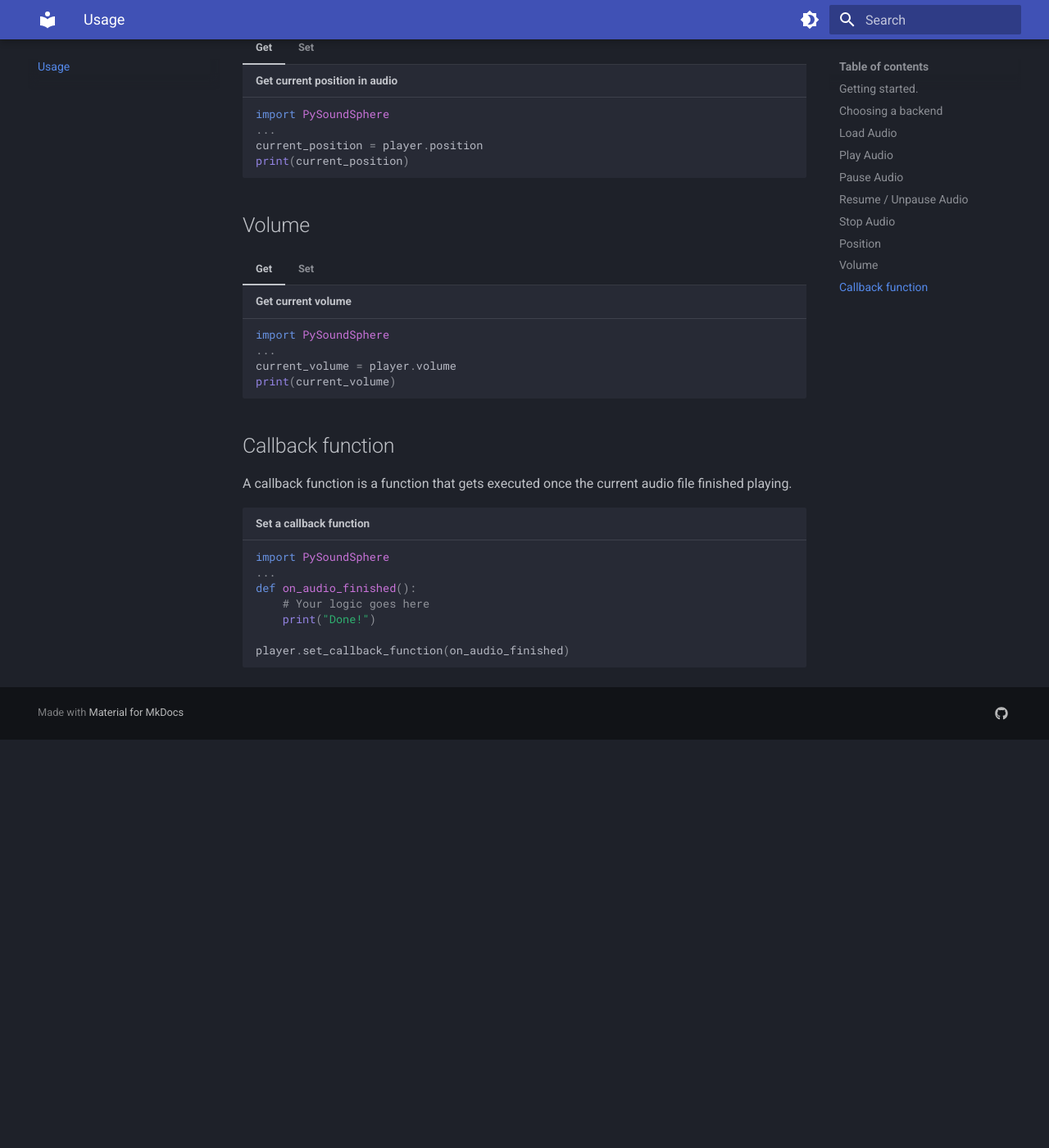
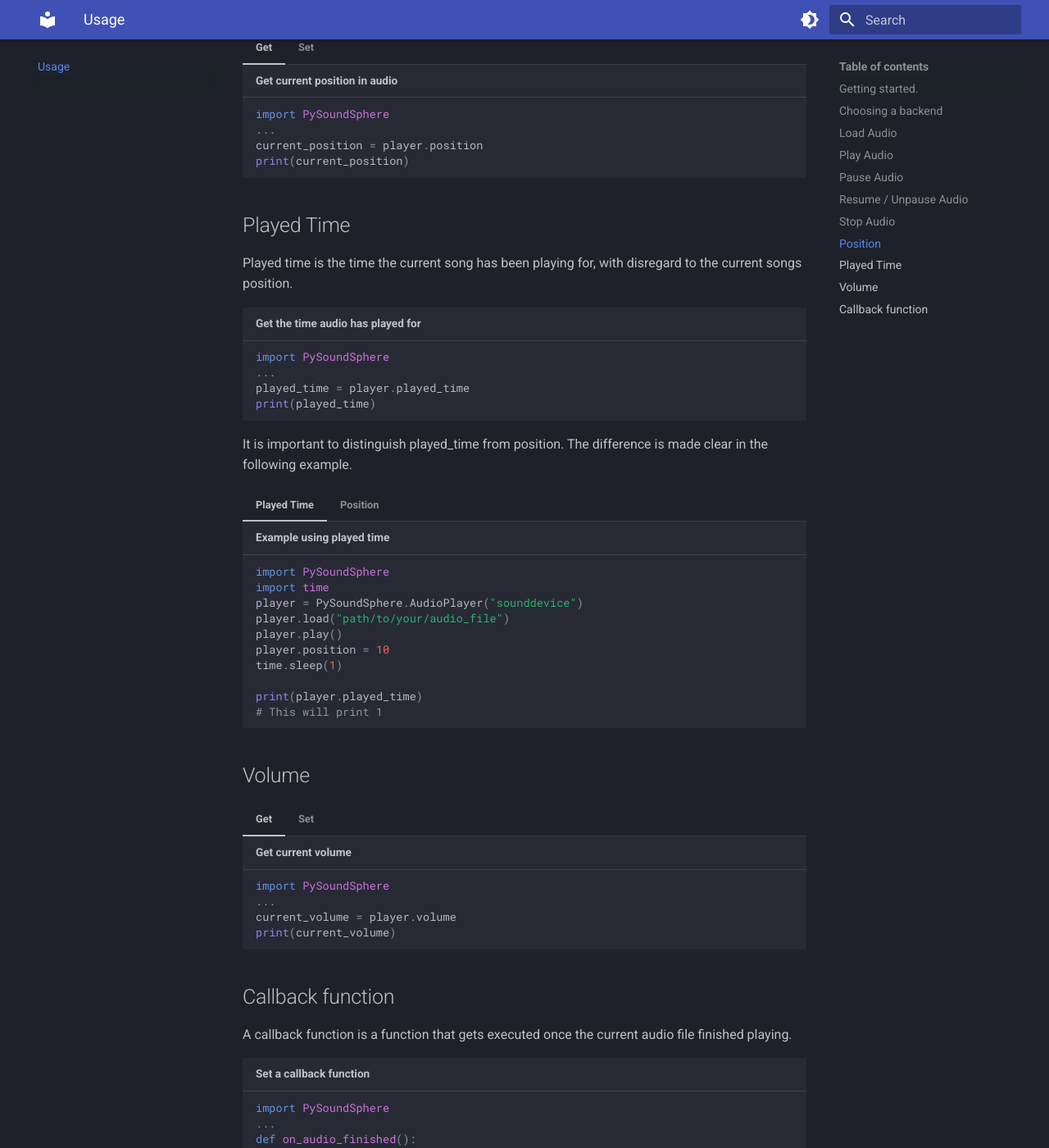
Before and after one commit to Nmstr/PySoundSphere, an MkDocs documentation site: the page built from docs/usage.md, in a window 1280 px wide and 1400 px high, scrolled down 2116 px. Shown: the whole window at 82% size. Built offline with MkDocs 1.6.1 and Material for MkDocs 9.7.7, drawn with Linux system fonts in a browser that asks for light colours; before the commit the page ends 3018 px from its top, so only the background shows below that.

Commit message:
updated docs

````diff
--- a/docs/usage.md
+++ b/docs/usage.md
@@ -100,6 +100,47 @@ player.stop()
     player.position = new_position
     ```
 
+## Played Time
+
+Played time is the time the current song has been playing for, with disregard to the current songs position.
+
+```python title="Get the time audio has played for"
+import PySoundSphere
+...
+played_time = player.played_time
+print(played_time)
+```
+
+It is important to distinguish played_time from position. The difference is made clear in the following example.
+
+=== "Played Time"
+    ```python title="Example using played time"
+    import PySoundSphere
+    import time
+    player = PySoundSphere.AudioPlayer("sounddevice")
+    player.load("path/to/your/audio_file")
+    player.play()
+    player.position = 10
+    time.sleep(1)
+
+    print(player.played_time)
+    # This will print 1
+    ```
+
+=== "Position"
+    ```python title="Example using position"
+    import PySoundSphere
+    import time
+    player = PySoundSphere.AudioPlayer("sounddevice")
+    player.load("path/to/your/audio_file")
+    player.play()
+    player.position = 10
+    time.sleep(1)
+
+    print(player.position)
+    # This will print 11
+    ```
+
 ## Volume
 
 === "Get"
````
